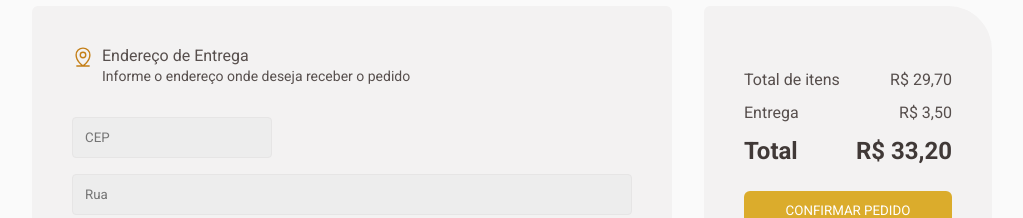
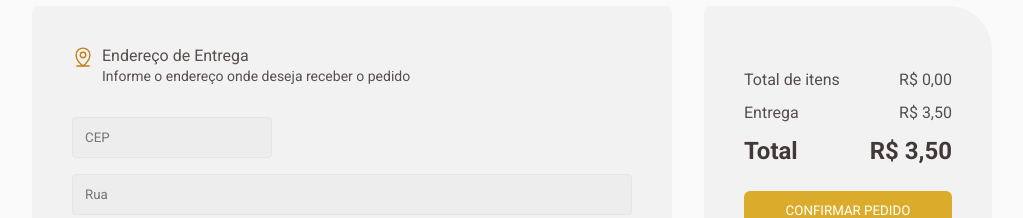
Before and after one commit to mrgalopes/coffee-delivery-react, a React (Vite) app: page /checkout in a window 1280 px wide. Shown: the part 181-399 px from the top of the page, without its empty margins (128-1151 px from the left). Built offline with nearby package versions, Linux system fonts and the light colour scheme.

Commit message:
feat: calculate final price in checkout page

```diff
--- a/src/contexts/CartContext/index.tsx
+++ b/src/contexts/CartContext/index.tsx
@@ -9,6 +9,7 @@ export interface CartItem {
 interface CartContextState {
   cart: CartItem[];
   numberOfItemsInCart: number;
+  totalPriceInCents: number;
   addToCart: (item: CoffeeVariant, quantity: number) => void;
 }
 
@@ -22,7 +23,12 @@ export function CartProvider({ children }: CartProviderProps) {
   const [cart, setCart] = useState<CartItem[]>([]);
 
   const numberOfItemsInCart = cart.reduce(
-    (prev, item) => prev + item.quantity,
+    (prev, cartItem) => prev + cartItem.quantity,
+    0
+  );
+
+  const totalPriceInCents = cart.reduce(
+    (prev, cartItem) => prev + cartItem.item.priceInCents * cartItem.quantity,
     0
   );
 
@@ -37,6 +43,7 @@ export function CartProvider({ children }: CartProviderProps) {
   const value = {
     cart,
     numberOfItemsInCart,
+    totalPriceInCents,
     addToCart,
   };
 
--- a/src/pages/Checkout/index.tsx
+++ b/src/pages/Checkout/index.tsx
@@ -26,7 +26,25 @@ import { CartContext } from "../../contexts/CartContext";
 import { ItemInCart } from "./ItemInCart";
 
 export function Checkout() {
-  const { cart } = useContext(CartContext);
+  const { cart, totalPriceInCents } = useContext(CartContext);
+
+  const formatter = Intl.NumberFormat("pt-BR", {
+    style: "decimal",
+    minimumFractionDigits: 2,
+  });
+
+  const formattedTotalItemsPriceInReals = formatter.format(
+    totalPriceInCents / 100
+  );
+
+  const deliveryPriceInCents = 350;
+  const formattedDeliveryPriceInReals = formatter.format(
+    deliveryPriceInCents / 100
+  );
+
+  const formattedFinalPriceInReals = formatter.format(
+    (totalPriceInCents + deliveryPriceInCents) / 100
+  );
 
   return (
     <CheckoutContainer>
@@ -93,15 +111,15 @@ export function Checkout() {
             <OrderSummary>
               <div>
                 <span>Total de itens</span>
-                <span>R$ 29,70</span>
+                <span>R$ {formattedTotalItemsPriceInReals}</span>
               </div>
               <div>
                 <span>Entrega</span>
-                <span>R$ 3,50</span>
+                <span>R$ {formattedDeliveryPriceInReals}</span>
               </div>
               <div>
                 <span>Total</span>
-                <span>R$ 33,20</span>
+                <span>R$ {formattedFinalPriceInReals}</span>
               </div>
             </OrderSummary>
             <ConfirmOrderButton>Confirmar Pedido</ConfirmOrderButton>
```
